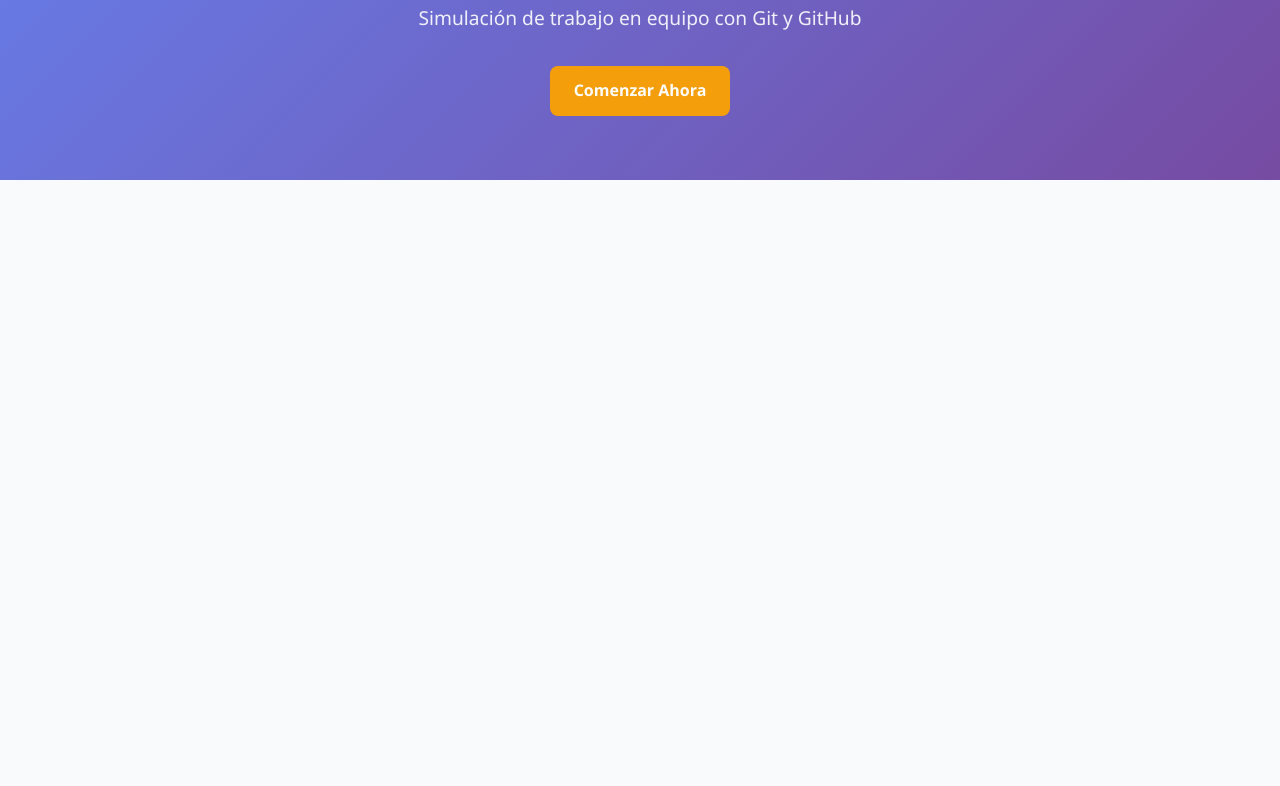
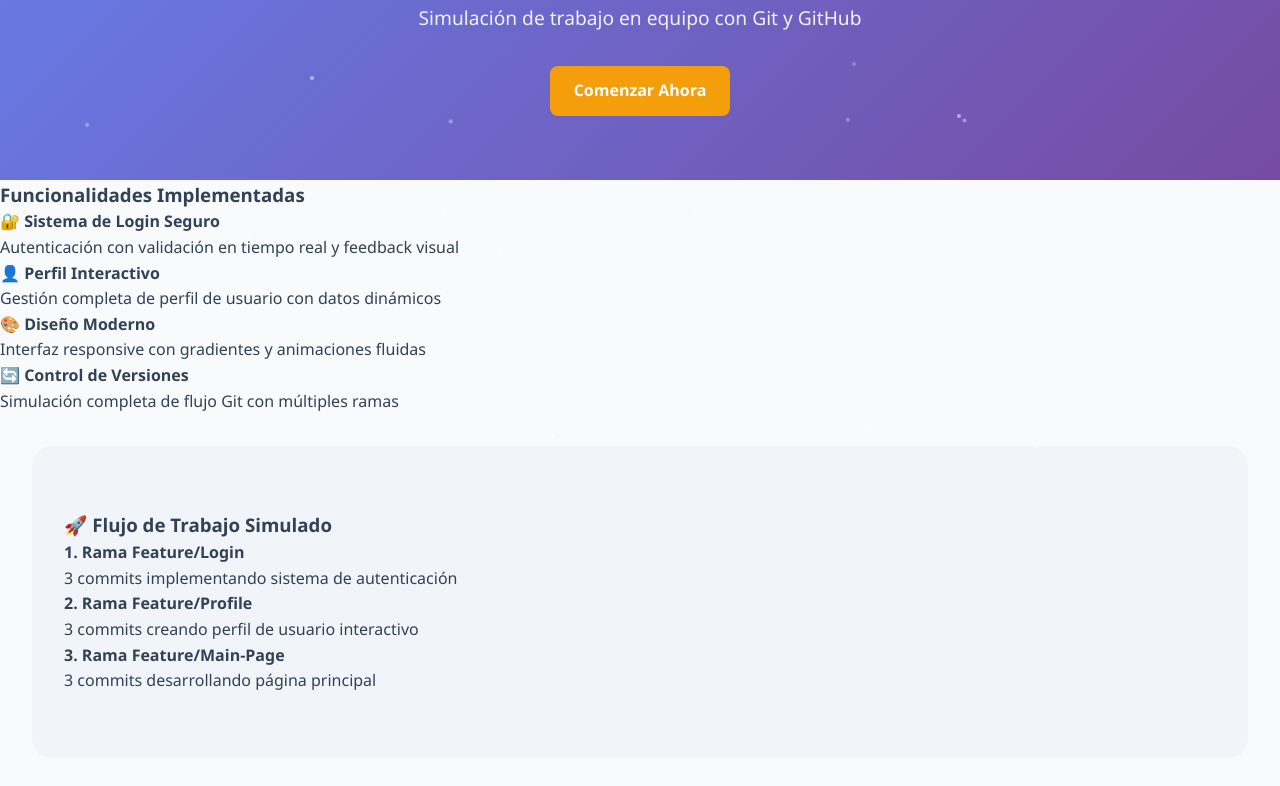
Before and after one commit to Hipnosss/proyecto-colaborativo-simulado, a plain HTML site: page index.html in a window 1280 px wide. Shown: the part 224-1010 px from the top of the page. Before the commit the page ends 800 px from the top, so only its background shows below. Drawn offline with Linux system fonts and the light colour scheme.

Commit message:
añadir secciones informativas y funcionalidades JavaScript"

```diff
--- a/index.html
+++ b/index.html
@@ -95,5 +95,47 @@
         <p>Simulación de trabajo en equipo con Git y GitHub</p>
         <a href="login.html" class="btn">Comenzar Ahora</a>
     </section>
+        <!-- Añade esta sección después del hero -->
+    <section class="features">
+        <h3>Funcionalidades Implementadas</h3>
+        <div class="features-grid">
+            <div class="feature-card">
+                <h4>🔐 Sistema de Login Seguro</h4>
+                <p>Autenticación con validación en tiempo real y feedback visual</p>
+            </div>
+            <div class="feature-card">
+                <h4>👤 Perfil Interactivo</h4>
+                <p>Gestión completa de perfil de usuario con datos dinámicos</p>
+            </div>
+            <div class="feature-card">
+                <h4>🎨 Diseño Moderno</h4>
+                <p>Interfaz responsive con gradientes y animaciones fluidas</p>
+            </div>
+            <div class="feature-card">
+                <h4>🔄 Control de Versiones</h4>
+                <p>Simulación completa de flujo Git con múltiples ramas</p>
+            </div>
+        </div>
+    </section>
+
+    <section class="features" style="background: #f1f5f9; padding: 4rem 2rem; border-radius: 20px; margin: 2rem;">
+        <h3>🚀 Flujo de Trabajo Simulado</h3>
+        <div class="features-grid">
+            <div class="feature-card">
+                <h4>1. Rama Feature/Login</h4>
+                <p>3 commits implementando sistema de autenticación</p>
+            </div>
+            <div class="feature-card">
+                <h4>2. Rama Feature/Profile</h4>
+                <p>3 commits creando perfil de usuario interactivo</p>
+            </div>
+            <div class="feature-card">
+                <h4>3. Rama Feature/Main-Page</h4>
+                <p>3 commits desarrollando página principal</p>
+            </div>
+        </div>
+    </section>
+
+    <script src="script.js"></script>
 </body>
 </html>
--- /dev/null
+++ b/script.js
@@ -0,0 +1,119 @@
+// script.js - Funcionalidades globales del proyecto
+document.addEventListener('DOMContentLoaded', function() {
+    // Navegación activa
+    highlightActiveNav();
+
+    // Animaciones de scroll
+    initScrollAnimations();
+
+    // Efectos interactivos
+    initInteractiveEffects();
+
+    function highlightActiveNav() {
+        const currentPage = window.location.pathname.split('/').pop() || 'index.html';
+        const navLinks = document.querySelectorAll('.nav-link');
+
+        navLinks.forEach(link => {
+            const linkPage = link.getAttribute('href');
+            if (linkPage === currentPage) {
+                link.classList.add('active');
+            } else {
+                link.classList.remove('active');
+            }
+        });
+    }
+
+    function initScrollAnimations() {
+        const observerOptions = {
+            threshold: 0.1,
+            rootMargin: '0px 0px -50px 0px'
+        };
+
+        const observer = new IntersectionObserver((entries) => {
+            entries.forEach(entry => {
+                if (entry.isIntersecting) {
+                    entry.target.style.opacity = '1';
+                    entry.target.style.transform = 'translateY(0)';
+                }
+            });
+        }, observerOptions);
+
+        // Observar feature cards
+        document.querySelectorAll('.feature-card').forEach(card => {
+            card.style.opacity = '0';
+            card.style.transform = 'translateY(30px)';
+            card.style.transition = 'all 0.6s ease';
+            observer.observe(card);
+        });
+    }
+
+    function initInteractiveEffects() {
+        // Efecto de particles en el hero
+        createParticles();
+
+        // Contador de features
+        animateCounters();
+    }
+
+    function createParticles() {
+        const hero = document.querySelector('.hero');
+        if (!hero) return;
+
+        for (let i = 0; i < 20; i++) {
+            const particle = document.createElement('div');
+            particle.style.cssText = `
+                position: absolute;
+                width: 4px;
+                height: 4px;
+                background: rgba(255,255,255,0.5);
+                border-radius: 50%;
+                animation: float 6s infinite ease-in-out;
+                animation-delay: ${Math.random() * 6}s;
+            `;
+
+            particle.style.left = `${Math.random() * 100}%`;
+            particle.style.top = `${Math.random() * 100}%`;
+
+            hero.appendChild(particle);
+        }
+
+        // Añadir estilos de animación
+        const style = document.createElement('style');
+        style.textContent = `
+            @keyframes float {
+                0%, 100% { transform: translate(0, 0) rotate(0deg); opacity: 0.5; }
+                25% { transform: translate(20px, -20px) rotate(90deg); opacity: 0.8; }
+                50% { transform: translate(0, -40px) rotate(180deg); opacity: 0.5; }
+                75% { transform: translate(-20px, -20px) rotate(270deg); opacity: 0.8; }
+            }
+        `;
+        document.head.appendChild(style);
+    }
+
+    function animateCounters() {
+        const counters = document.querySelectorAll('.counter');
+        counters.forEach(counter => {
+            const target = parseInt(counter.getAttribute('data-target'));
+            let current = 0;
+            const increment = target / 60;
+
+            const timer = setInterval(() => {
+                current += increment;
+                if (current >= target) {
+                    current = target;
+                    clearInterval(timer);
+                }
+                counter.textContent = Math.floor(current);
+            }, 30);
+        });
+    }
+
+    // Console log de bienvenida
+    console.log(`
+    🚀 Proyecto Colaborativo Simulado
+    👋 ¡Hola! Este proyecto simula un entorno de trabajo en equipo
+    📁 Ramas creadas: feature/login, feature/profile, feature/main-page
+    💡 Desarrollado por: Angie Gabriela Hernandez Martinez
+    🎯 Curso: SGS - Sistemas de Gestión
+    `);
+});
```
